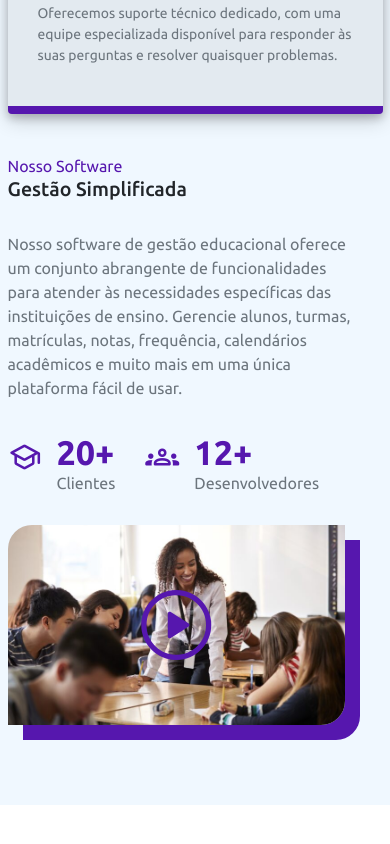
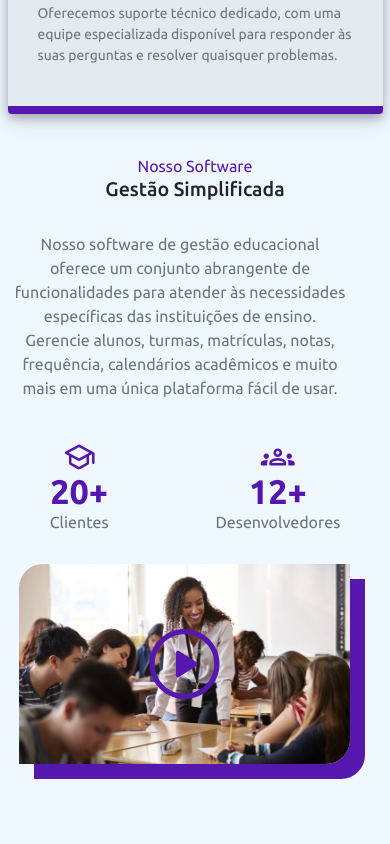
Before and after one commit to iuritorres/bytecode-systems-website, a React (Vite) app: page / in a window 390 px wide. Shown: the part 1636-2480 px from the top of the page. Before the commit the page ends 2441 px from the top, so only its background shows below. Built offline with nearby package versions, Linux system fonts and the light colour scheme.

Commit message:
changed simplified gestation section to text-center

```diff
--- a/src/pages/Home/Home.css
+++ b/src/pages/Home/Home.css
@@ -34,14 +34,23 @@
     }
 
     .home-video-columns {
-        margin: auto;
-        width: 100%;
+        text-align: center;
+        width: 98%;
+    }
+
+    .home-bullet-card {
+        flex-direction: column;
+        margin: 0 auto;
+    }
+
+    .home-bullet-card span {
+        margin-bottom: -1rem;
     }
 
     .home-play-video {
-        margin-top: 20px;
+        margin: 20px;
         height: 280px;
-        width: 100%;
+        width: 90%;
     }
 }
 
@@ -51,6 +60,7 @@
     }
 
     .home-play-video {
+        margin-left: 0.8rem;
         height: 200px;
         width: 90%;
     }
```
